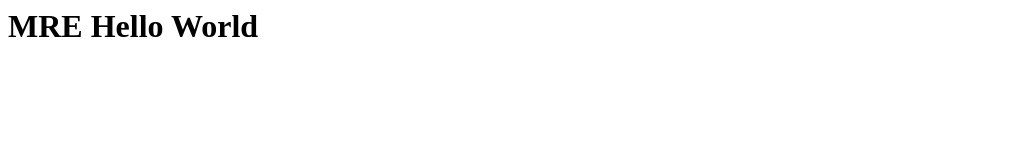
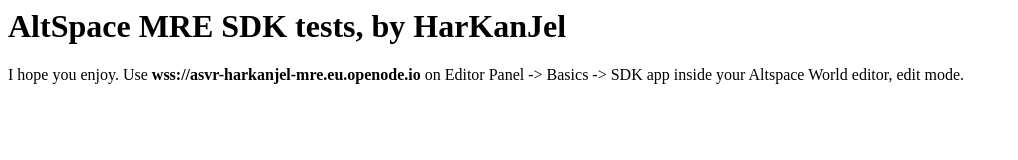
Before and after one commit to angelRGuijarro/ASVR_HarKanJel_MRE, a website: page Soccer/public/index.html in a window 1280 px wide. Shown: the whole page, without its empty margins (0-1018 px from the left). Drawn offline with Linux system fonts and the light colour scheme.

```diff
--- a/Soccer/public/index.html
+++ b/Soccer/public/index.html
@@ -1 +1,3 @@
-<h1>MRE Hello World</h1>
+<h1>AltSpace MRE SDK tests, by HarKanJel</h1>
+I hope you enjoy.
+Use <strong>wss://asvr-harkanjel-mre.eu.openode.io</strong> on Editor Panel -> Basics -> SDK app inside your Altspace World editor, edit mode.
```
Also changed, not shown: 2 other files.
